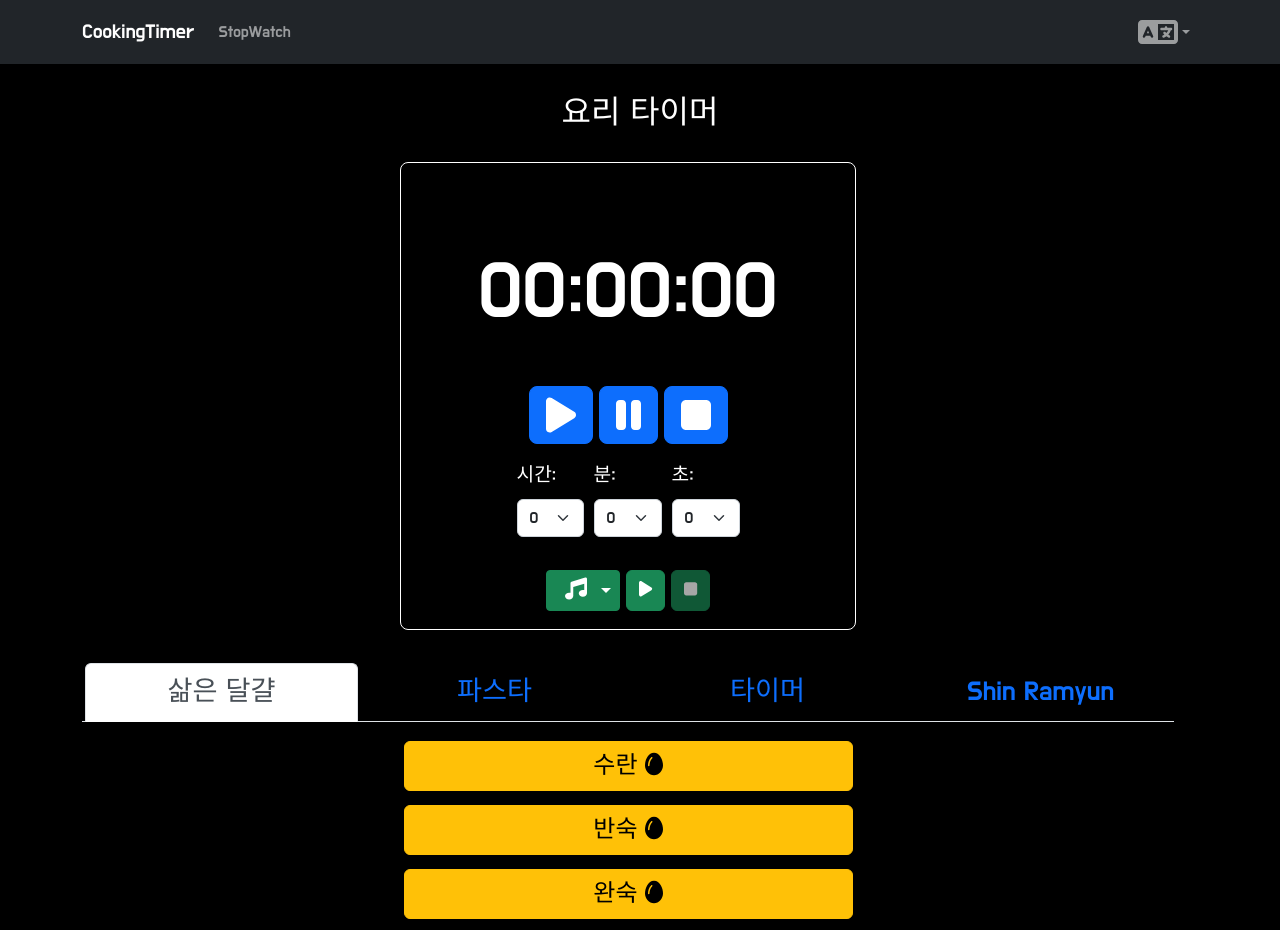
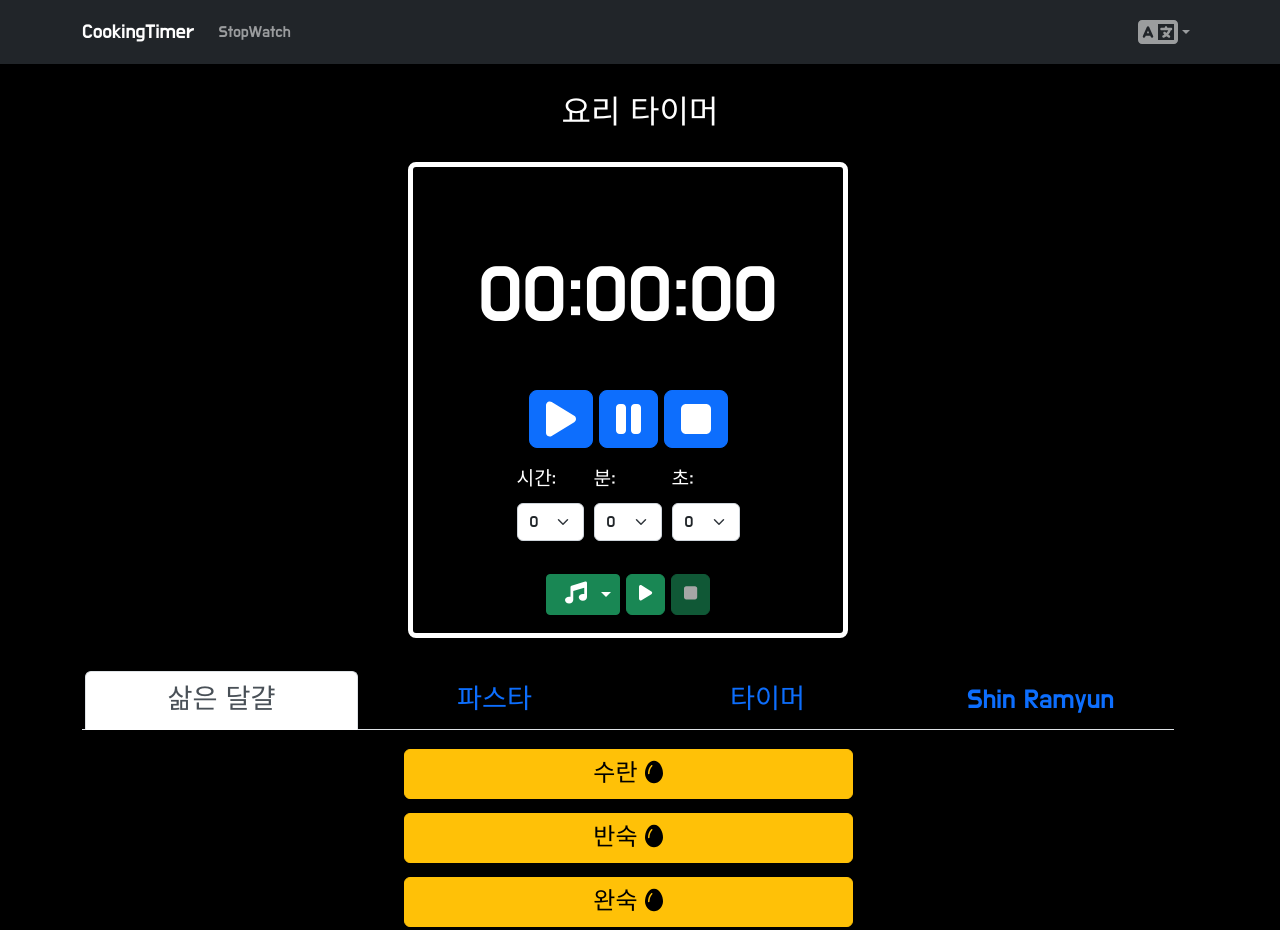
Before and after one commit to junkimkim/cookingtimer, a React (Create React App) app: page / in a window 1280 px wide. Built offline with nearby package versions, Linux system fonts and the light colour scheme.

Commit message:
googleads commit

```diff
--- a/src/index.css
+++ b/src/index.css
@@ -47,9 +47,11 @@ ul li a.active {
   display: flex;
   flex-direction: column;
   align-items: center;
-  border: 1px solid white;
+  border: 5px solid white;
   padding: 0 5rem;
   border-radius: 0.5rem;
+  max-width: 440px; /* Set a minimum width */
+  max-height: 530px; /* Set a minimum height */
 }
 
 h2 {
```
